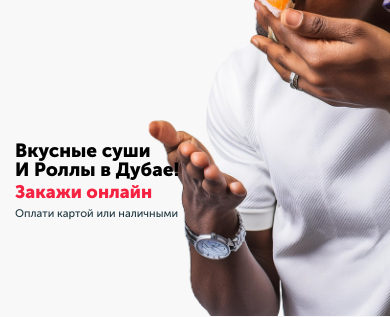
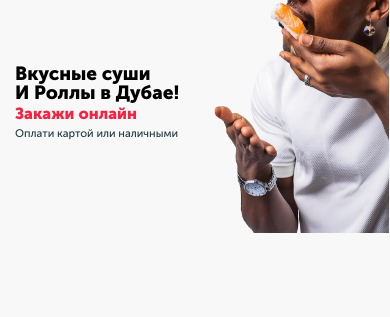
Before and after one commit to PerfZero/yoba2, a plain HTML site: page index_ru.html in a window 390 px wide. Shown: the part 610-927 px from the top of the page. After the commit the page ends 844 px from the top, so only its background shows below. Drawn offline with Linux system fonts and the light colour scheme.

Commit message:
commit_tt

```diff
--- a/css/main.css
+++ b/css/main.css
@@ -31,6 +31,7 @@
 body {
   position: relative;
   font-family: "Museo Sans Cyrl", sans-serif;
+
 }
 
 h1 {
@@ -53,6 +54,7 @@ html {
   -moz-text-size-adjust: none;
   -webkit-text-size-adjust: none;
   text-size-adjust: none;
+  overflow: hidden;
 }
 
 /* Remove default margin in favour of better control in authored CSS */
@@ -343,6 +345,8 @@ button {
 }
 
 @media only screen and (max-width: 1280px) {
+
+
   .man-rolls {
     z-index: -1;
     position: absolute;
@@ -466,13 +470,15 @@ button {
   }
 }
 
-@media only screen and (max-width: 576px) {
+@media only screen and (max-width: 576px ) {
+
+
   .container {
     width: 90%; /* Ширина контейнера будет составлять 90% ширины экрана */
-    margin: 0 auto;
+    margin: 0 ;
     padding-right: 10px;
     display: flex;
-    width: max-content;
+
     flex-direction: column;
   }
 
@@ -484,7 +490,7 @@ button {
     padding-left: 22px;
     font-size: 28px;
     margin-top: 20px;
-    padding-bottom: 50px;
+    padding-bottom: 30px;
   }
 
   .title-logo {
@@ -501,21 +507,22 @@ button {
   }
 
   .section-title {
-    font-size: 30px;
+    font-size: 20px;
     font-weight: 900;
     color: #000;
     line-height: 100%;
+    padding: 0px;
   }
 
   .section-title-ru {
-    font-size: 27px;
+    font-size: 15px;
     font-weight: 900;
     color: #000;
     line-height: 100%;
   }
 
   .section-center {
-    padding-top: 50px;
+    padding-top: 30px;
   }
 
   button {
@@ -531,30 +538,32 @@ button {
   }
 
   .section-description-color {
-    font-size: 18px;
+    font-size: 16px;
     font-weight: 900;
     color: #f52341;
   }
 
   .section-description {
-    font-size: 22px;
+    font-size: 16px;
   }
 
   .block-text {
-    padding-top: 250px;
+    padding-top: 10px;
     display: flex;
     align-items: flex-start;
     margin-left: 15px;
   }
 
   .text1-logo {
-    font-size: 70px;
+    font-size: 40px;
   }
 
   .man-rolls {
-    margin-top: 444px;
-    margin-left: 175px;
-    height: 651px;
+    margin-right: 0px;
+    margin-top: 40vh;
+    margin-left: 57vw;
+    height: 50%;
+    max-width: 50%;
     transform: scale(-1, 1);
   }
 
@@ -608,6 +617,7 @@ button {
 }
 
 @media only screen and (max-width: 430px) {
+
   .container {
     margin: 0;
     padding-right: 10px;
@@ -639,14 +649,14 @@ button {
   }
 
   .man-rolls {
-    margin-top: 407px;
-    margin-left: 119px;
-    height: 520px;
+    margin-top: 60vh;
+    margin-left: 50vw;
+    height: 40vh;
     transform: scale(-1, 1);
   }
 
   .block-text {
-    padding-top: 157px;
+    padding-top: 100px;
     display: flex;
     align-items: flex-start;
     margin-left: 15px;
@@ -672,6 +682,7 @@ button {
     font-size: 22px;
     margin-top: 20px;
     padding-bottom: 50px;
+
   }
 
   .section-title-ru {
```
